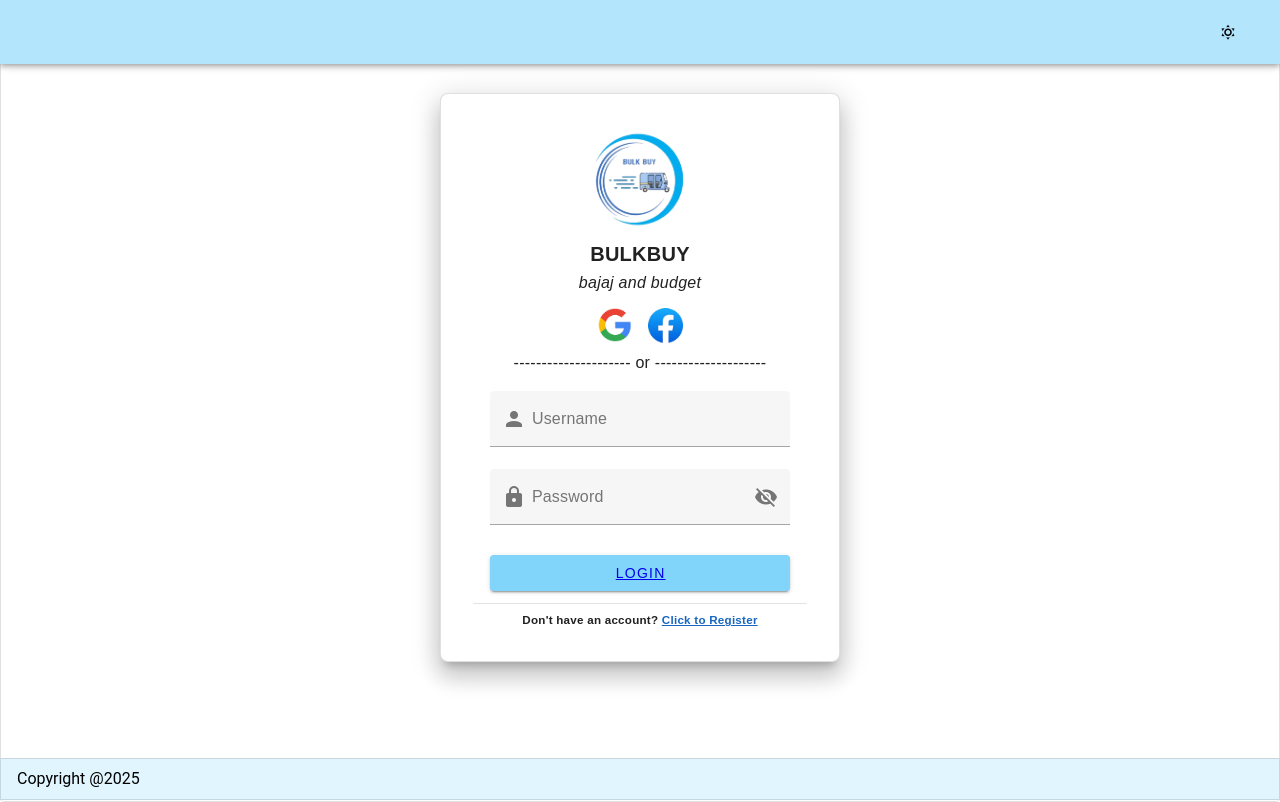
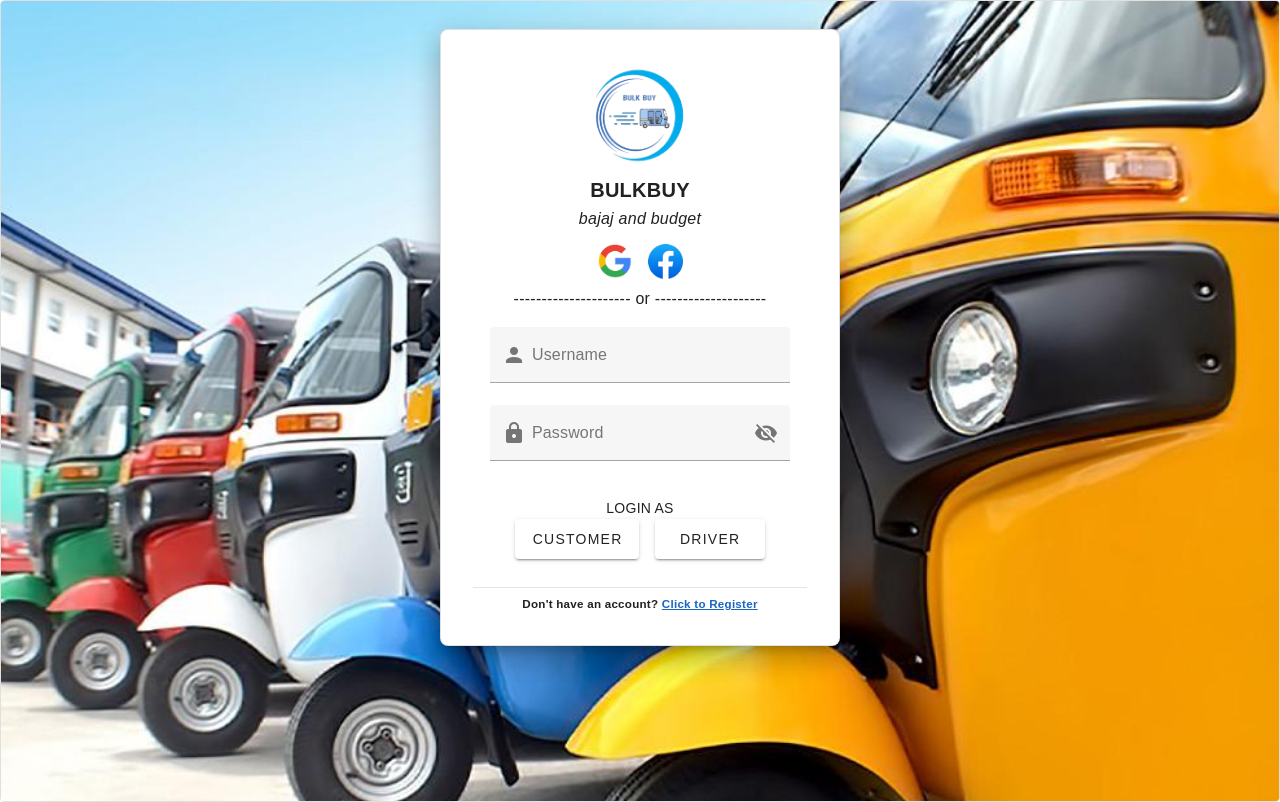
Before and after one commit to Nikopolintan/bulk-buy, a Vue app: page /login in a window 1280 px wide. Built offline with nearby package versions, Linux system fonts and the light colour scheme.

Commit message:
feat:modified log-in feature

```diff
--- a/src/components/layout/AppLayout.vue
+++ b/src/components/layout/AppLayout.vue
@@ -12,24 +12,24 @@ function onClick() {
 <template>
   <v-responsive class="border rounded">
     <v-app  :theme="theme">
-      <v-app-bar color="light-blue-lighten-4" class="px-3">
-        <v-spacer></v-spacer>
 
-        <v-btn
-          :prepend-icon="theme === 'light' ? 'mdi-weather-sunny' : 'mdi-weather-night'"
-          slim
-          @click="onClick"
-        ></v-btn>
-      </v-app-bar>
 
-      <v-main>
+      <v-main class="bg-img">
         <v-container>
             <slot name="content"></slot>
         </v-container>
       </v-main>
 
-      <v-footer color="light-blue-lighten-5" border app> Copyright @2025</v-footer>
 
     </v-app>
   </v-responsive>
 </template>
+
+<style scoped>
+.bg-img{
+background: url('/images/bg-img.jpeg')no-repeat center center;
+background-size: cover;
+
+}
+
+</style>
--- a/src/views/auth/LoginView.vue
+++ b/src/views/auth/LoginView.vue
@@ -21,7 +21,7 @@ function togglePasswordVisibility() {
   <AppLayout>
     <template #content>
       <v-row class="my-auto">
-        <v-col cols="12" md="6" class="mx-auto">
+        <v-col cols="12" class="mx-auto">
           <v-card class="mx-auto text-center border rounded-lg pa-4" width="400" elevation="15">
             <v-card-title class="d-flex flex-column align-center">
               <v-img src="/images/BULKBUY logo.png" width="120" height="120"></v-img>
@@ -68,7 +68,18 @@ function togglePasswordVisibility() {
                   ></v-text-field>
 
                   <!-- Submit Button -->
-                  <v-btn color="light-blue-lighten-3" class="mt-2" type="submit" block> <RouterLink to="/homepage">Login</RouterLink> </v-btn>
+                  <v-container>
+                    <p class="pb-5git"> LOGIN AS </p>
+                    <v-row justify="center" align="center" no-gutters class="flex-nowrap">
+                      <v-col cols="auto">
+                        <v-btn height="40" min-width="110" class="mx-2"> Customer </v-btn>
+                      </v-col>
+
+                      <v-col cols="auto">
+                        <v-btn height="40" min-width="110" class="mx-2"> Driver </v-btn>
+                      </v-col>
+                    </v-row>
+                  </v-container>
                 </v-form>
               </v-sheet>
               <v-divider class="mt-3"></v-divider>
```
Also changed, not shown: public/images/bg-img.jpeg (added).
